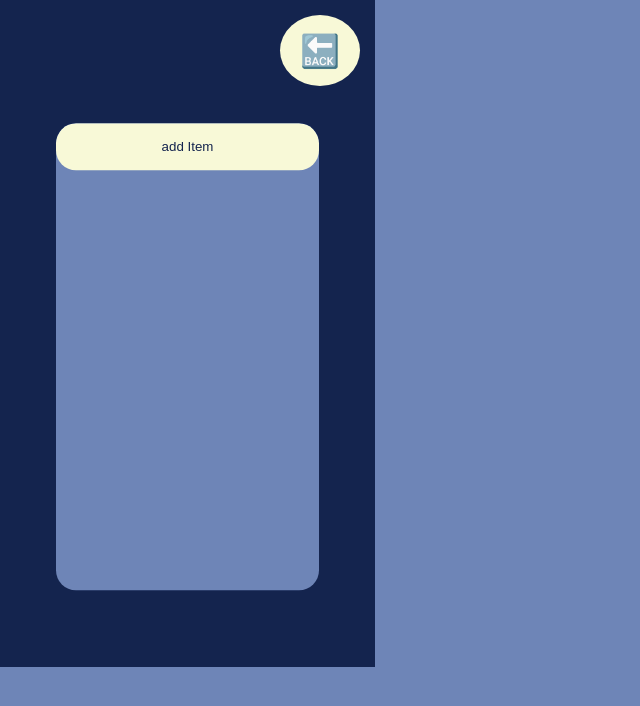
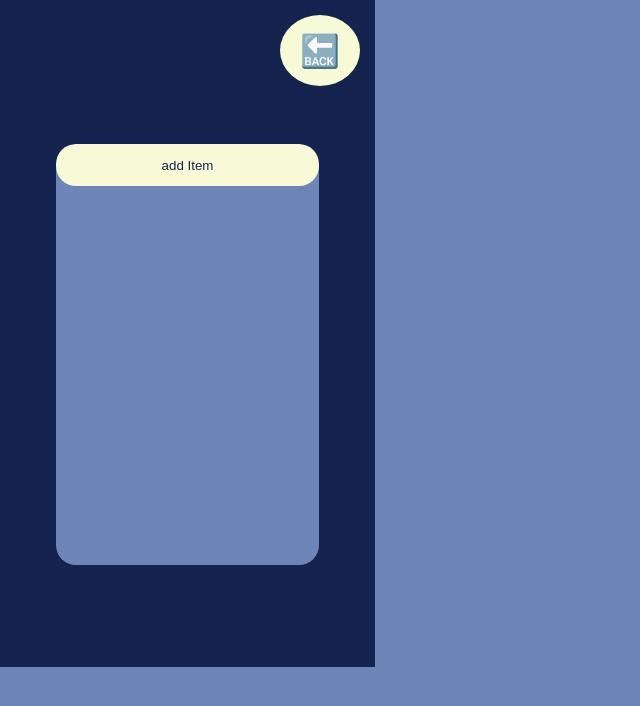
Before and after one commit to WE-Kaito/calorie-and-workout-tracker-neuefische-capstone, a Next.js app: page /dishes in a window 1280 px wide. Shown: the top 706 px of the page, without its empty margins (0-640 px from the left). Built offline with nearby package versions, Linux system fonts and the light colour scheme.

Commit message:
scroll style fix

```diff
--- a/components/DishesPage/styles.js
+++ b/components/DishesPage/styles.js
@@ -35,12 +35,16 @@ export const List = styled.section`
   position: ${({ invisible }) => (invisible ? "absolute" : "relative")};
 
   width: 70%;
-  height: 70%;
+  height: 63%;
   background: var(--1);
   border-radius: 20px;
   transform: translateY(5%);
   overflow-y: scroll;
   gap: 10px;
+
+  &::-webkit-scrollbar {
+    width: 0px;
+  }
 `;
 
 export const ListItem = styled(Link)`
```
